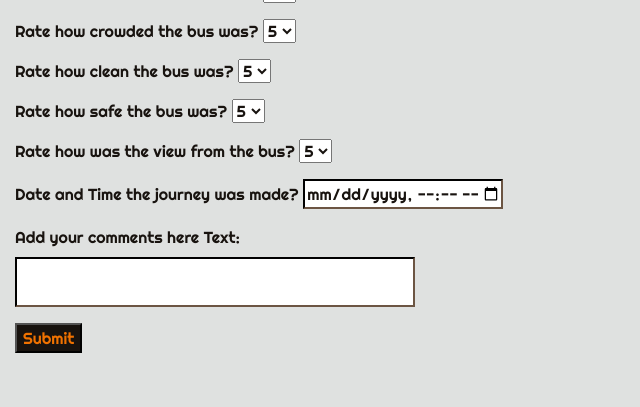
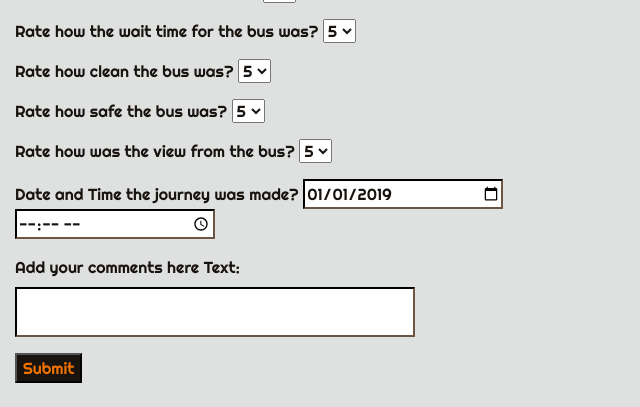
Before and after one commit to AmaPal09/HB_Final_Project, a Flask app: template templates/bus_details.html in a window 1280 px wide. Shown: the part 737-1144 px from the top of the page, without its empty margins (0-640 px from the left). Before the commit the page ends 1090 px from the top, so only its background shows below. Run offline with Flask 2, Linux system fonts and the light colour scheme; the template is opened without the code that fills it, so the values that code supplies are empty; some libraries are stand-ins or nearby versions.

Commit message:
Date time input boxes

```diff
--- a/server.py
+++ b/server.py
@@ -38,7 +38,7 @@ def bus_details(bus_id):
         Bus.bus_id==int(bus_id)
         ).options(db.joinedload("bus_ratings_details")
         ).first()
-    print(bus)
+    # print(bus)
 
     session['bus'] = bus.to_dict()
 
@@ -59,12 +59,12 @@ def bus_details(bus_id):
 
 @app.route('/bus-route/map')
 def bus_route_map():
-    print('start the route for json')
+    # print('start the route for json')
     map_data = {}
-    print(map_data)
+    # print(map_data)
     map_data['bus_id'] = session['bus']['bus_id']
     map_data['stop_list'] = []
-    print(map_data)
+    # print(map_data)
 
 
     bus = Bus.query.filter(
@@ -136,7 +136,7 @@ def users_geolocation():
         # print("user is in SF")
         distances, stop_dict, stop_dict_2 = get_ten_closest_stops((user_lat,
                                 user_lng))
-        print(stop_dict[distances[0]][0].stop_buses)
+        # print(stop_dict[distances[0]][0].stop_buses)
     else:
         # print("user not in SF")
         flash("Enter a location in SF")
@@ -368,15 +368,15 @@ def user_login():
 
 @app.route('/logout')
 def logout():
-    print(session)
+    # print(session)
 
     if is_logged_in():
         session.pop('user_id')
         flash("Logged out")
-        print(session)
+        # print(session)
     else:
         flash("No user logged in currently")
-        print(session)
+        # print(session)
 
     return redirect("/")
 
@@ -396,7 +396,7 @@ def user_signin():
 
     if User.query.filter(User.user_email == email).first():
         flash("User already exsits. Login here")
-        print("User exists")
+        # print("User exists")
         return redirect("/login")
     else:
         new_user = User(
@@ -410,7 +410,7 @@ def user_signin():
         db.session.add(new_user)
         db.session.commit()
         flash("Sign in successful")
-        print("Sign in success")
+        # print("Sign in success")
         return redirect("/")
 
 
@@ -420,19 +420,24 @@ def rate_bus(bus_id):
         If the user is logged in add rating to the ratings table and generate the
         rating id and use that rating id load the user_rating table
     """
-    print(bus_id)
+    # print(bus_id)
     if is_logged_in():
         pass
     else:
         flash("Please log in to rate this route")
         return redirect("/login")
 
+    date_text = request.form.get("trip_date")
+    time_text = request.form.get("trip_time")
+    date_time = request.form.get("trip_date") + ' ' + request.form.get("trip_time") +':00.000000'
+    print(date_time)
     new_rating = Rating(
         crowd_rating = int(request.form.get("crowd_rating")) ,
         time_rating = int(request.form.get("time_rating")) ,
         cleanliness_rating = int(request.form.get("cleanliness_rating")) ,
         safety_rating = int(request.form.get("safety_rating")) ,
         outer_view_rating = int(request.form.get("outer_view_rating")) ,
+        rating_datetime = date_time,
         rating_text = request.form.get("rating_text"))
     db.session.add(new_rating)
     db.session.commit()
--- a/templates/bus_details.html
+++ b/templates/bus_details.html
@@ -7,12 +7,8 @@
 
     <div class = "bus_details_heading">
         <div class="row">
-            <div class="col">
-                <h3>Bus route: {{bus.bus_tag[0]}}</h3>
-            </div>
-            <div class="col">
+                <h3>Bus route: {{bus.bus_tag[0]}}</h3> &nbsp;&nbsp;&nbsp;&nbsp;
                 <h3>Bus Title: {{bus.bus_title[11:]}}</h3>
-            </div>
         </div>
     </div>
 
@@ -24,7 +20,7 @@
 
     <div class="bar_chart" id=bar_chart_1></div>
         <div class="row">
-            <div class="col">
+            <div class="col-lg-6 col-md-6 col-sm-12">
                 <h5>Average rating for this route</h5>
                     <div class="chartClass" id="chartDiv">
                         <canvas id="barChart"></canvas>
@@ -107,7 +103,7 @@
                         <option value="3">3</option> <option value="2">2</option>
                         <option value="1">1</option>
                     </select></p>
-                    <p>Rate how crowded the bus was?
+                    <p>Rate how the wait time for the bus was?
                     <select name="time_rating">
                         <option value="5">5</option> <option value="4">4</option>
                         <option value="3">3</option> <option value="2">2</option>
@@ -132,7 +128,13 @@
                         <option value="1">1</option>
                     </select></p>
                     <p>Date and Time the journey was made?
-                        <input type="datetime-local" name="trip_datetime">
+                        <!-- <input type="datetime-local" name="trip_datetime"> -->
+                        <input type="date" id="start" name="trip_date"
+                            value="2019-01-01"
+                            min="2018-01-01">
+                        <input type="time" id="appt" name="trip_time"
+                            value="9:00"
+                            min="9:00" required>
                     </p>
                     <p>Add your comments here
                     <label>Text: </label>
@@ -142,10 +144,10 @@
                 </form>
             </div>
 
-            <div class="col">
+            <div class="col-lg-6 col-md-6 col-sm-12">
 
                 <h5>This is the route map</h5>
-                <div id=map></div>
+                <div class= "bus_map" id=map></div>
                 <script src="https://maps.googleapis.com/maps/api/js?key=AIzaSyAq1mjmCBmz4h5310nNe2UVbU-VPeaJ2i4&callback=initMap" async defer></script>
 
                 <script>
```
